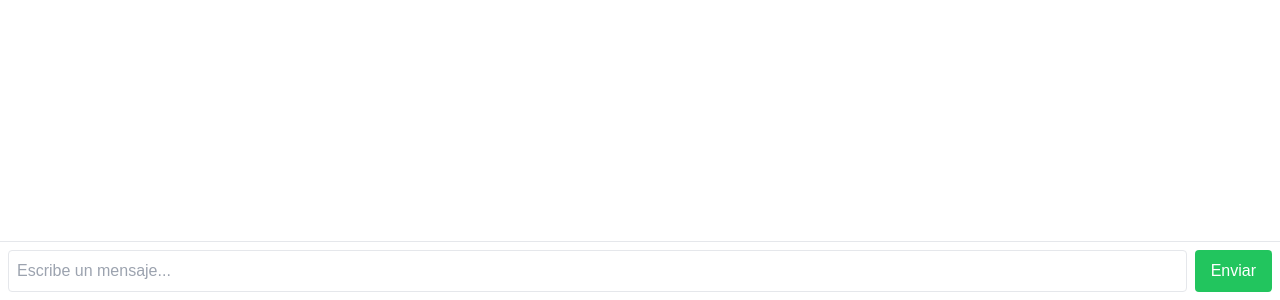
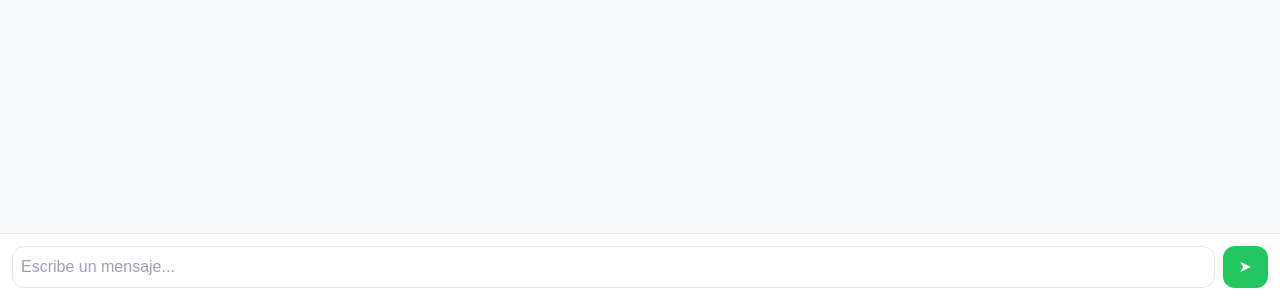
Before and after one commit to lookgenerator/lookgenerator, a Next.js app: page / in a window 1280 px wide. Shown: the part 500-800 px from the top of the page. Built offline with nearby package versions, Linux system fonts and the light colour scheme.

Commit message:
improve chat UI styles (modern bubbles)

```diff
--- a/src/components/Chat.tsx
+++ b/src/app/components/Chat.tsx
@@ -1,10 +1,11 @@
 "use client";
-import { useState } from "react";
+import { useState, useRef, useEffect } from "react";
 import Message from "./Message";
 import InputBox from "./InputBox";
 
 export default function Chat() {
   const [messages, setMessages] = useState<{ role: "user" | "bot"; text: string }[]>([]);
+  const chatRef = useRef<HTMLDivElement>(null);
 
   const handleSend = (msg: string) => {
     setMessages((prev) => [
@@ -14,9 +15,13 @@ export default function Chat() {
     ]);
   };
 
+  useEffect(() => {
+    chatRef.current?.scrollTo({ top: chatRef.current.scrollHeight, behavior: "smooth" });
+  }, [messages]);
+
   return (
-    <div className="flex flex-col h-screen">
-      <div className="flex-1 overflow-y-auto p-4">
+    <div className="flex flex-col h-screen bg-gray-50">
+      <div ref={chatRef} className="flex-1 overflow-y-auto p-4">
         {messages.map((m, i) => (
           <Message key={i} role={m.role} text={m.text} />
         ))}
--- a/src/components/InputBox.tsx
+++ b/src/app/components/InputBox.tsx
@@ -11,16 +11,18 @@ export default function InputBox({ onSend }: { onSend: (msg: string) => void })
         onSend(text);
         setText("");
       }}
-      className="flex gap-2 p-2 border-t"
+      className="flex gap-2 p-3 border-t bg-white sticky bottom-0"
     >
       <input
-        className="flex-1 p-2 border rounded"
+        className="flex-1 p-2 border rounded-xl focus:outline-none focus:ring-2 focus:ring-green-500"
         value={text}
         onChange={(e) => setText(e.target.value)}
         placeholder="Escribe un mensaje..."
       />
-      <button className="bg-green-500 text-white px-4 py-2 rounded">
-        Enviar
+      <button
+        className="bg-green-500 hover:bg-green-600 text-white px-4 py-2 rounded-xl transition"
+      >
+        ➤
       </button>
     </form>
   );
--- /dev/null
+++ b/src/app/components/Message.tsx
@@ -0,0 +1,15 @@
+type Props = { role: "user" | "bot"; text: string };
+
+export default function Message({ role, text }: Props) {
+  const isUser = role === "user";
+  return (
+    <div className={`flex ${isUser ? "justify-end" : "justify-start"} mb-3`}>
+      <div
+        className={`px-4 py-2 rounded-2xl max-w-[70%] shadow
+        ${isUser ? "bg-green-500 text-white rounded-br-none" : "bg-gray-200 text-gray-900 rounded-bl-none"}`}
+      >
+        {text}
+      </div>
+    </div>
+  );
+}
--- a/src/app/page.tsx
+++ b/src/app/page.tsx
@@ -1,5 +1,5 @@
-import Chat from "../components/Chat";
+import Chat from './components/Chat'
 
 export default function Home() {
-  return <Chat />;
+  return <Chat />
 }
--- a/src/components/Message.tsx
+++ /dev/null
@@ -1,16 +0,0 @@
-type Props = { role: "user" | "bot"; text: string };
-
-export default function Message({ role, text }: Props) {
-  const isUser = role === "user";
-  return (
-    <div className={`flex ${isUser ? "justify-end" : "justify-start"} mb-2`}>
-      <div
-        className={`px-3 py-2 rounded-lg max-w-xs ${
-          isUser ? "bg-green-500 text-white" : "bg-gray-200 text-black"
-        }`}
-      >
-        {text}
-      </div>
-    </div>
-  );
-}
```
